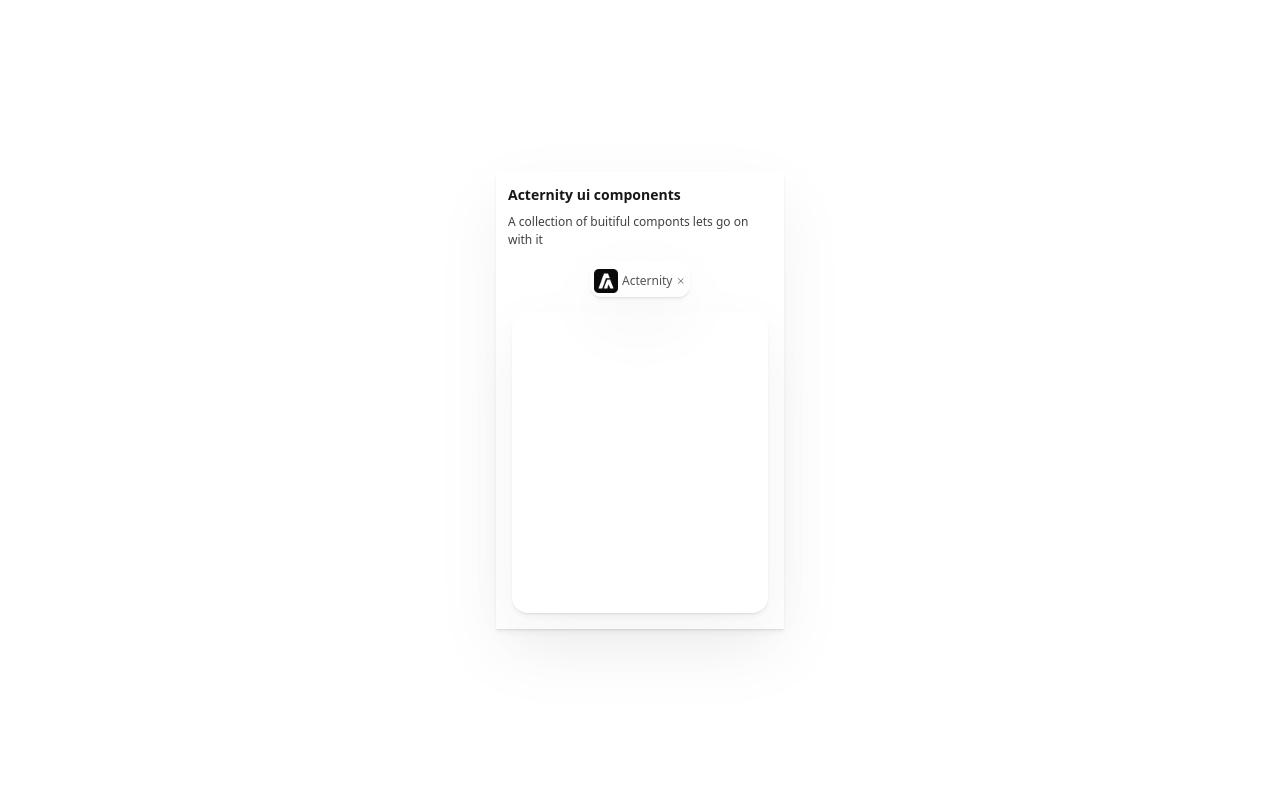
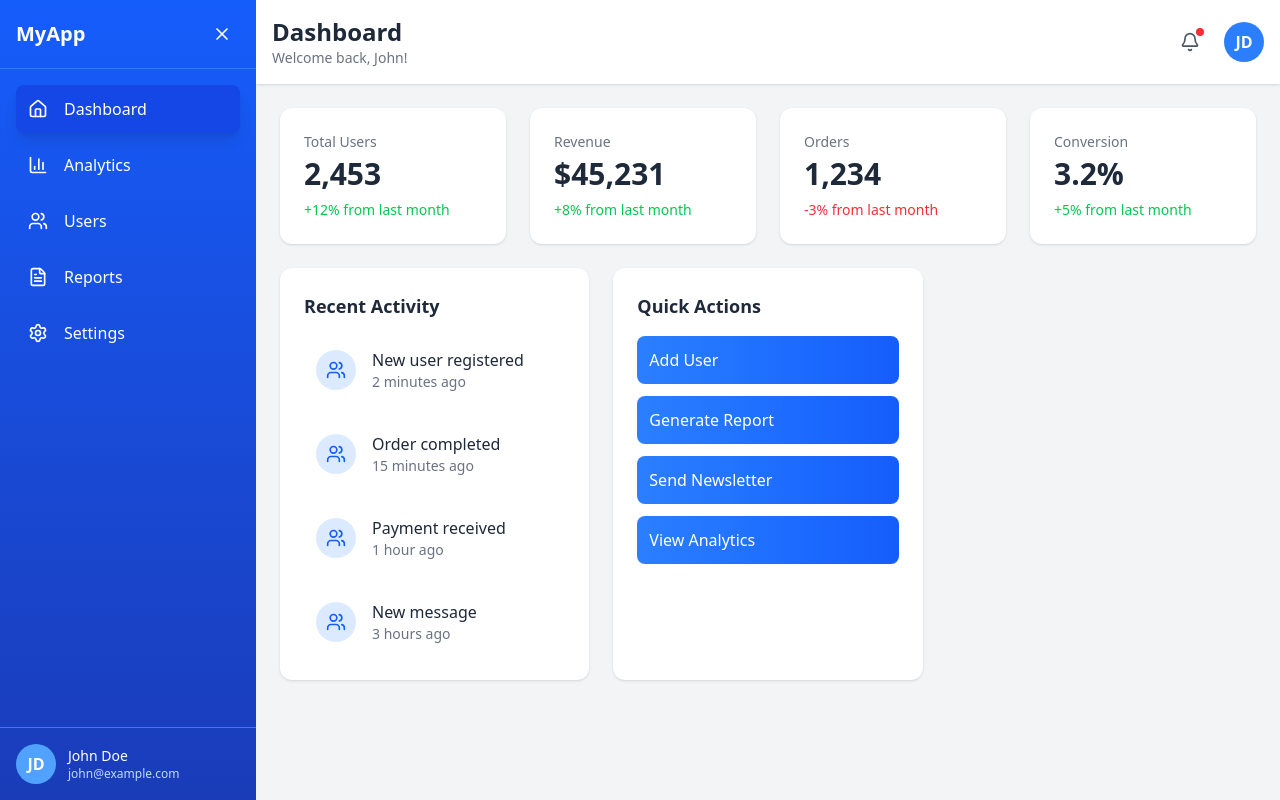
Before and after one commit to harshitgaur-b05/Framer-motion, a React (Vite) app: page / in a window 1280 px wide. Built offline with nearby package versions, Linux system fonts and the light colour scheme.

Commit message:
set up for Varient  animations in motion

```diff
--- a/src/App.jsx
+++ b/src/App.jsx
@@ -4,6 +4,7 @@ import './App.css'
 import ScrollComponent from './scroll/ScrollComponent'
 import Component from './components/Component1'
 import Component2 from './components/Component2'
+import Dashboard from './dashboard/Dashboard'
 const App = () => {
 
   return (
@@ -67,7 +68,9 @@ const App = () => {
     // </div>
     <>
     {/* <Component/> */}
-    <div className=' '>    <Component2/></div>
+    {/* <div className=' '>    <Component2/></div> */}
+    <Dashboard/>
+
 
     </>
   )
--- /dev/null
+++ b/src/dashboard/Dashboard.jsx
@@ -0,0 +1,53 @@
+import React, { useState } from 'react';
+import Sidebar from './Sidebar';
+import TopBar from './TopBar';
+import StatsCard from './StatsCard';
+import RecentActivity from './RecentActivity';
+import QuickActions from './QuickActions';
+
+export default function Dashboard() {
+  const [sidebarOpen, setSidebarOpen] = useState(true);
+  const [activeTab, setActiveTab] = useState('dashboard');
+
+  return (
+    <div className="flex h-screen bg-gray-100">
+      <Sidebar
+        sidebarOpen={sidebarOpen}
+        setSidebarOpen={setSidebarOpen}
+        activeTab={activeTab}
+        setActiveTab={setActiveTab}
+      />
+
+      {/* Main Content */}
+      <div className="flex-1 flex flex-col overflow-hidden">
+        <TopBar activeTab={activeTab} />
+
+        {/* Main Content Area */}
+        <main className="flex-1 overflow-auto p-6">
+          {/* Dashboard Cards */}
+          <div className="grid grid-cols-1 md:grid-cols-2 lg:grid-cols-4 gap-6 mb-6">
+            {[
+              { title: 'Total Users', value: '2,453', change: '+12%' },
+              { title: 'Revenue', value: '$45,231', change: '+8%' },
+              { title: 'Orders', value: '1,234', change: '-3%' },
+              { title: 'Conversion', value: '3.2%', change: '+5%' },
+            ].map((stat, index) => (
+              <StatsCard
+                key={index}
+                title={stat.title}
+                value={stat.value}
+                change={stat.change}
+              />
+            ))}
+          </div>
+
+          {/* Content Area */}
+          <div className="grid grid-cols-1 lg:grid-cols-3 gap-6">
+            <RecentActivity />
+            <QuickActions />
+          </div>
+        </main>
+      </div>
+    </div>
+  );
+}
--- /dev/null
+++ b/src/dashboard/QuickActions.jsx
@@ -0,0 +1,25 @@
+import React from 'react';
+
+const QuickActions = () => {
+  const actions = ['Add User', 'Generate Report', 'Send Newsletter', 'View Analytics'];
+
+  return (
+    <div className="bg-white p-6 rounded-xl shadow-sm">
+      <h3 className="text-lg font-semibold text-gray-800 mb-4">
+        Quick Actions
+      </h3>
+      <div className="space-y-3">
+        {actions.map((action, index) => (
+          <button
+            key={index}
+            className="w-full p-3 text-left bg-gradient-to-r from-blue-500 to-blue-600 text-white rounded-lg hover:from-blue-600 hover:to-blue-700 transition-all"
+          >
+            {action}
+          </button>
+        ))}
+      </div>
+    </div>
+  );
+};
+
+export default QuickActions;
--- /dev/null
+++ b/src/dashboard/RecentActivity.jsx
@@ -0,0 +1,34 @@
+import React from 'react';
+import { Users } from 'lucide-react';
+
+const RecentActivity = () => {
+  const activities = [
+    { id: 1, action: 'New user registered', time: '2 minutes ago' },
+    { id: 2, action: 'Order completed', time: '15 minutes ago' },
+    { id: 3, action: 'Payment received', time: '1 hour ago' },
+    { id: 4, action: 'New message', time: '3 hours ago' },
+  ];
+
+  return (
+    <div className="bg-white p-6 rounded-xl shadow-sm">
+      <h3 className="text-lg font-semibold text-gray-800 mb-4">
+        Recent Activity
+      </h3>
+      <div className="space-y-4">
+        {activities.map((activity) => (
+          <div key={activity.id} className="flex items-center gap-4 p-3 hover:bg-gray-50 rounded-lg">
+            <div className="w-10 h-10 bg-blue-100 rounded-full flex items-center justify-center">
+              <Users size={20} className="text-blue-600" />
+            </div>
+            <div className="flex-1">
+              <p className="font-medium text-gray-800">{activity.action}</p>
+              <p className="text-sm text-gray-500">{activity.time}</p>
+            </div>
+          </div>
+        ))}
+      </div>
+    </div>
+  );
+};
+
+export default RecentActivity;
--- /dev/null
+++ b/src/dashboard/Sidebar.jsx
@@ -0,0 +1,83 @@
+import React from 'react';
+import { Menu, X, Home, BarChart3, Users, Settings, FileText } from 'lucide-react';
+
+const Sidebar = ({ sidebarOpen, setSidebarOpen, activeTab, setActiveTab }) => {
+  const menuItems = [
+    { id: 'dashboard', icon: Home, label: 'Dashboard' },
+    { id: 'analytics', icon: BarChart3, label: 'Analytics' },
+    { id: 'users', icon: Users, label: 'Users' },
+    { id: 'reports', icon: FileText, label: 'Reports' },
+    { id: 'settings', icon: Settings, label: 'Settings' },
+  ];
+
+  return (
+    <div
+      className={`${
+        sidebarOpen ? 'w-64' : 'w-20'
+      } bg-gradient-to-b from-blue-600 to-blue-800 text-white transition-all duration-300 ease-in-out flex flex-col`}
+    >
+      {/* Sidebar Header */}
+      <div className="flex items-center justify-between p-4 border-b border-blue-500">
+        <h1
+          className={`font-bold text-xl transition-opacity duration-300 ${
+            sidebarOpen ? 'opacity-100' : 'opacity-0 w-0'
+          }`}
+        >
+          MyApp
+        </h1>
+        <button
+          onClick={() => setSidebarOpen(!sidebarOpen)}
+          className="p-2 rounded-lg hover:bg-blue-700 transition-colors"
+        >
+          {sidebarOpen ? <X size={20} /> : <Menu size={20} />}
+        </button>
+      </div>
+
+      {/* Menu Items */}
+      <nav className="flex-1 p-4 space-y-2">
+        {menuItems.map((item) => {
+          const Icon = item.icon;
+          return (
+            <button
+              key={item.id}
+              onClick={() => setActiveTab(item.id)}
+              className={`w-full flex items-center gap-4 p-3 rounded-lg transition-all ${
+                activeTab === item.id
+                  ? 'bg-blue-700 shadow-lg'
+                  : 'hover:bg-blue-700/50'
+              }`}
+            >
+              <Icon size={20} className="flex-shrink-0" />
+              <span
+                className={`transition-opacity duration-300 ${
+                  sidebarOpen ? 'opacity-100' : 'opacity-0 w-0'
+                }`}
+              >
+                {item.label}
+              </span>
+            </button>
+          );
+        })}
+      </nav>
+
+      {/* User Profile */}
+      <div className="p-4 border-t border-blue-500">
+        <div className="flex items-center gap-3">
+          <div className="w-10 h-10 bg-blue-400 rounded-full flex items-center justify-center flex-shrink-0">
+            <span className="font-semibold">JD</span>
+          </div>
+          <div
+            className={`transition-opacity duration-300 ${
+              sidebarOpen ? 'opacity-100' : 'opacity-0 w-0'
+            }`}
+          >
+            <p className="font-medium text-sm">John Doe</p>
+            <p className="text-xs text-blue-200">john@example.com</p>
+          </div>
+        </div>
+      </div>
+    </div>
+  );
+};
+
+export default Sidebar;
--- /dev/null
+++ b/src/dashboard/StatsCard.jsx
@@ -0,0 +1,19 @@
+import React from 'react';
+
+const StatsCard = ({ title, value, change }) => {
+  return (
+    <div className="bg-white p-6 rounded-xl shadow-sm hover:shadow-md transition-shadow">
+      <p className="text-sm text-gray-500 mb-1">{title}</p>
+      <p className="text-3xl font-bold text-gray-800 mb-2">{value}</p>
+      <p
+        className={`text-sm ${
+          change.startsWith('+') ? 'text-green-500' : 'text-red-500'
+        }`}
+      >
+        {change} from last month
+      </p>
+    </div>
+  );
+};
+
+export default StatsCard;
--- /dev/null
+++ b/src/dashboard/TopBar.jsx
@@ -0,0 +1,26 @@
+import React from 'react';
+import { Bell } from 'lucide-react';
+
+const TopBar = ({ activeTab }) => {
+  return (
+    <header className="bg-white shadow-sm p-4 flex items-center justify-between">
+      <div>
+        <h2 className="text-2xl font-bold text-gray-800 capitalize">
+          {activeTab}
+        </h2>
+        <p className="text-sm text-gray-500">Welcome back, John!</p>
+      </div>
+      <div className="flex items-center gap-4">
+        <button className="p-2 rounded-lg hover:bg-gray-100 relative">
+          <Bell size={20} className="text-gray-600" />
+          <span className="absolute top-1 right-1 w-2 h-2 bg-red-500 rounded-full"></span>
+        </button>
+        <div className="w-10 h-10 bg-blue-500 rounded-full flex items-center justify-center">
+          <span className="font-semibold text-white">JD</span>
+        </div>
+      </div>
+    </header>
+  );
+};
+
+export default TopBar;
```
